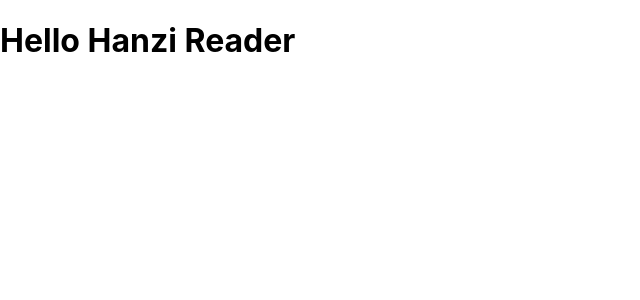
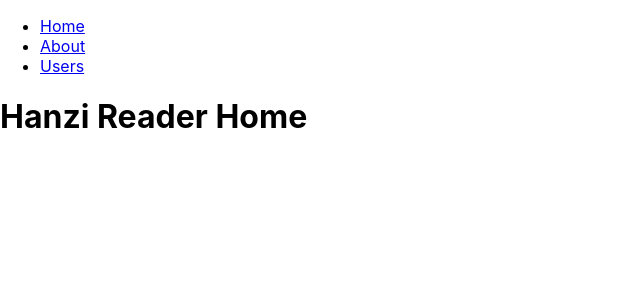
Before and after one commit to newskylabs/aireader, a React (Create React App) app: page / in a window 1280 px wide. Shown: the top 300 px of the page, without its empty margins (0-640 px from the left). Built offline with nearby package versions, Linux system fonts and the light colour scheme.

Commit message:
Configured React's production build to serve the site from the subdirectory '/hanzi-reader'
by

  - Adding "homepage": "/hanzi-reader" to package.json
  - Adding a router with basename='/hanzi-reader' to src/App.css

```diff
--- a/src/App.js
+++ b/src/App.js
@@ -1,14 +1,73 @@
+/**
+  Hanzi Reader main file.
+
+  Main file of Hanzi Reader.
+
+  @file       App.js
+
+  @author     Dietrich Bollmann
+  @email      dietrich@formgames.org
+  @copyright  Copyright 2018 Dietrich Bollmann
+  @license    Apache License 2.0, http://www.apache.org/licenses/LICENSE-2.0
+  @date       2018/02/25
+ */
+
 import React from 'react';
-// TODO: Create and integrate a logo:
-//| import logo from './logo.svg';
+import {
+  BrowserRouter as Router,
+  Switch,
+  Route,
+  Link
+} from 'react-router-dom';
+
 import './App.css';
 
-function App() {
+export default function App() {
   return (
-    <h1>
-      Hello Hanzi Reader
-    </h1>
+    <Router basename='/hanzi-reader'>
+      <div>
+        <nav>
+          <ul>
+            <li>
+              <Link to='/'>Home</Link>
+            </li>
+            <li>
+              <Link to='/about'>About</Link>
+            </li>
+            <li>
+              <Link to='/users'>Users</Link>
+            </li>
+          </ul>
+        </nav>
+
+        {/* A <Switch> looks through its children <Route>s and
+            renders the first one that matches the current URL. */}
+        <Switch>
+          <Route path='/about'>
+            <About />
+          </Route>
+          <Route path='/users'>
+            <Users />
+          </Route>
+          <Route path='/'>
+            <Home />
+          </Route>
+        </Switch>
+      </div>
+    </Router>
   );
 }
 
-export default App;
+function Home() {
+  return <h1>Hanzi Reader Home</h1>;
+}
+
+function About() {
+  return <h1>Hanzi Reader About</h1>;
+}
+
+function Users() {
+  return <h1>Hanzi Reader Users</h1>;
+}
+
+/* fin */
```
Also changed, not shown: package.json (+5 -2 lines).
